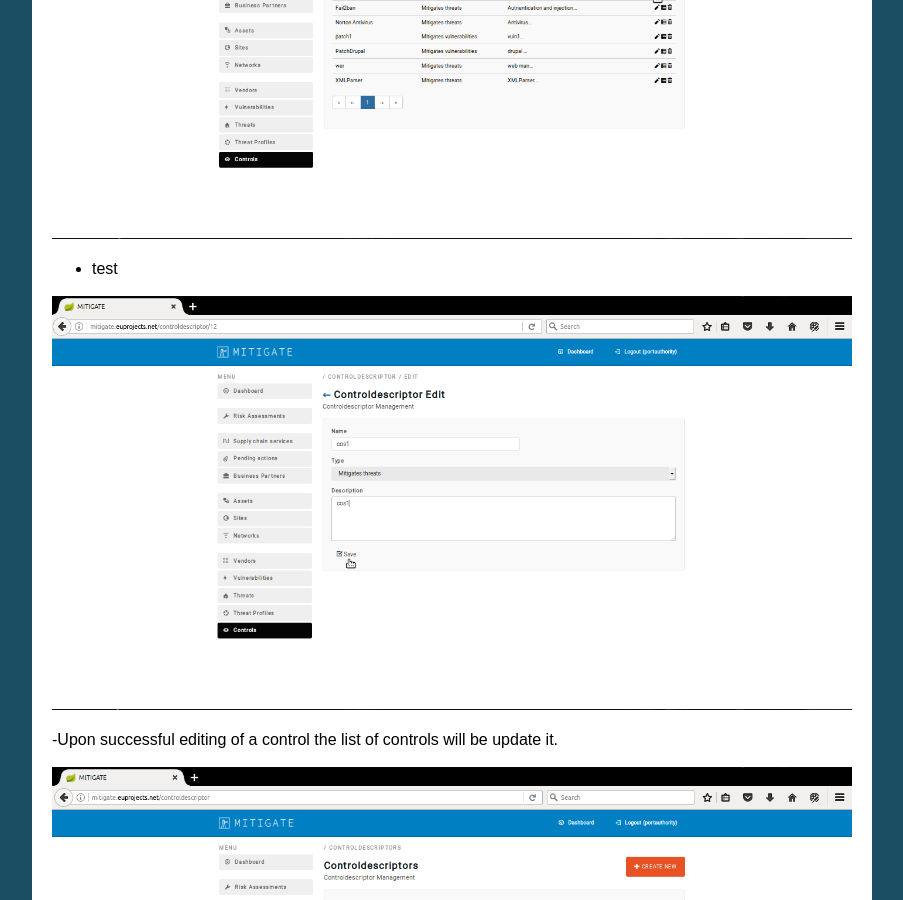
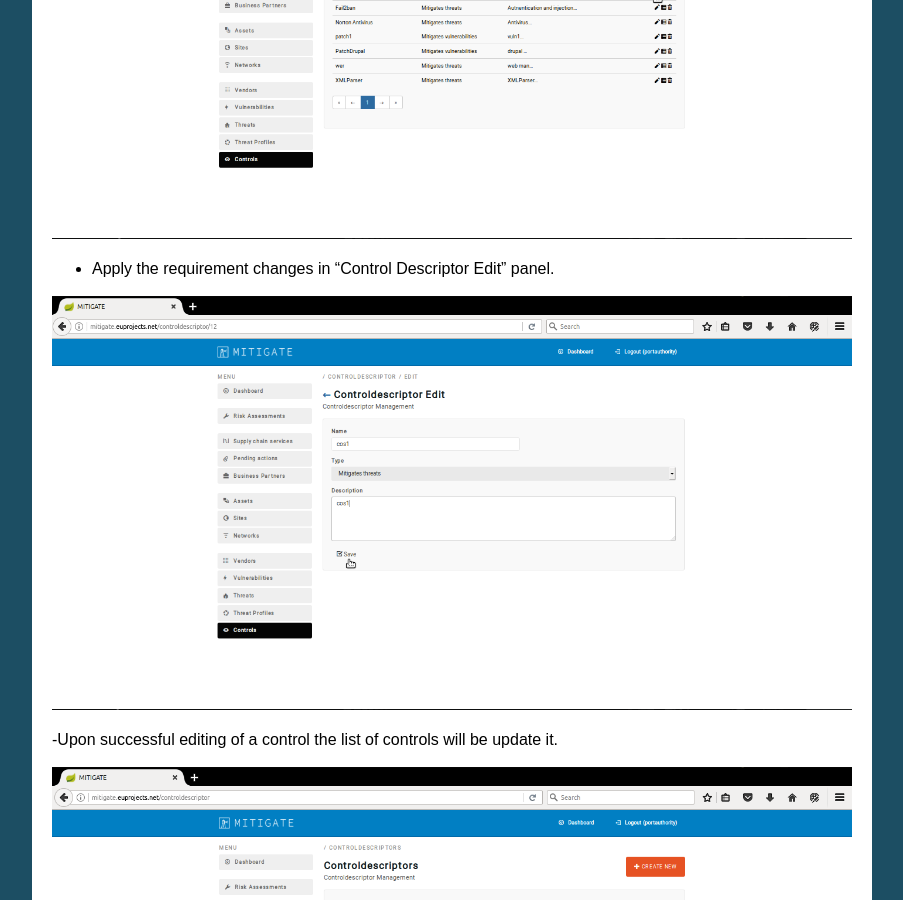
Before and after one commit to singularlogic/mitigate-documentation, a Sphinx documentation site: the page built from docs/f_control.rst, in a window 1280 px wide and 900 px high, scrolled down 3747 px. Shown: the whole window, without its empty margins (198-1101 px from the left). Built offline with Sphinx 7.4.7, drawn with Linux system fonts in a browser that asks for light colours.

Commit message:
Update f_control.rst

```diff
--- a/docs/f_control.rst
+++ b/docs/f_control.rst
@@ -41,7 +41,7 @@ Managing a new control
 
 .. image:: assets/mc_2.png
 
-- test
+- Apply the requirement changes in “Control Descriptor Edit” panel.
 
 .. image:: assets/mc_3.png
 
```
